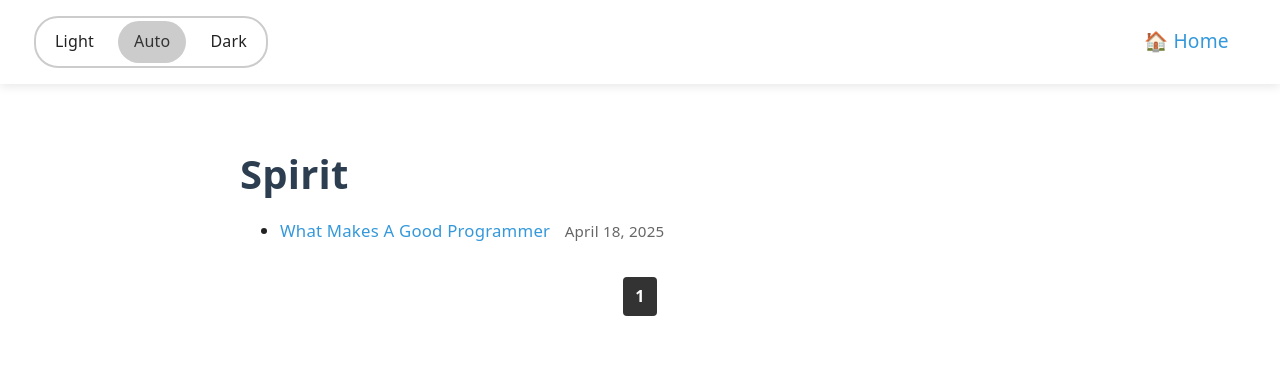
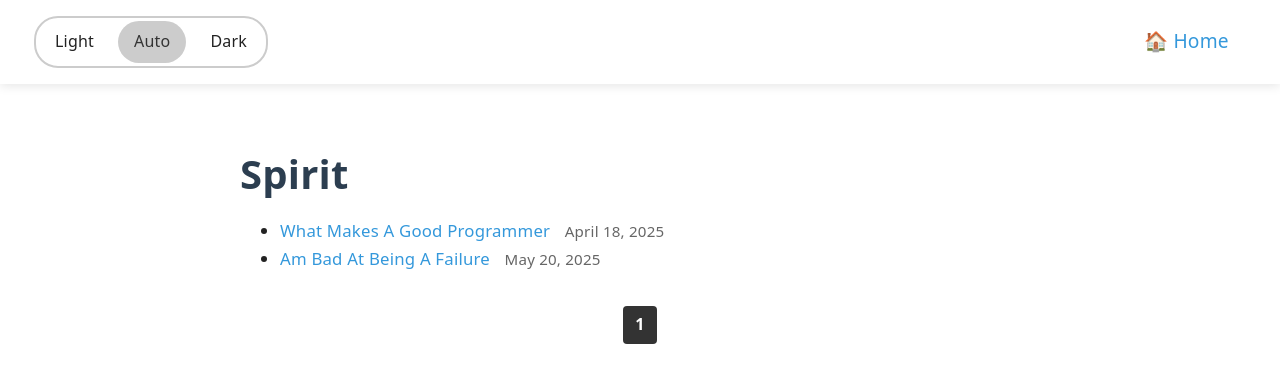
Before and after one commit to Hamidspirit/blog, a plain HTML site: page index.html in a window 1280 px wide. Drawn offline with Linux system fonts and the light colour scheme; a web font is replaced by a local one.

Commit message:
add index.html

```diff
--- a/index.html
+++ b/index.html
@@ -1,10 +1,11 @@
-<!DOCTYPE html>
+ <!DOCTYPE html>
 <html lang="en">
 <head>
     <meta charset="UTF-8" name="viewport" content="width=device-width, initial-scale=1">
     <title>Hamid Spirit</title>
 
     <link rel="stylesheet" href="style.css">
+
 
     <link rel="icon" type="image/x-icon" href="favicon.ico">
     <link rel="preconnect" href="https://fonts.googleapis.com">
@@ -36,6 +37,10 @@
 	<li>
 	<a href="2025-4-18-what-makes-a-good-programmer.html">What Makes A Good Programmer</a> <span class="date">April 18, 2025</span>
 	</li>
+
+	<li>
+	<a href="2025-5-20-am-bad-at-being-a-failure .html">Am Bad At Being A Failure </a> <span class="date">May 20, 2025</span>
+	</li>
 	</ul>
 			<div class="pagination"><a href="index.html" class="page-number active">1</a> </div>
         </div>
```
